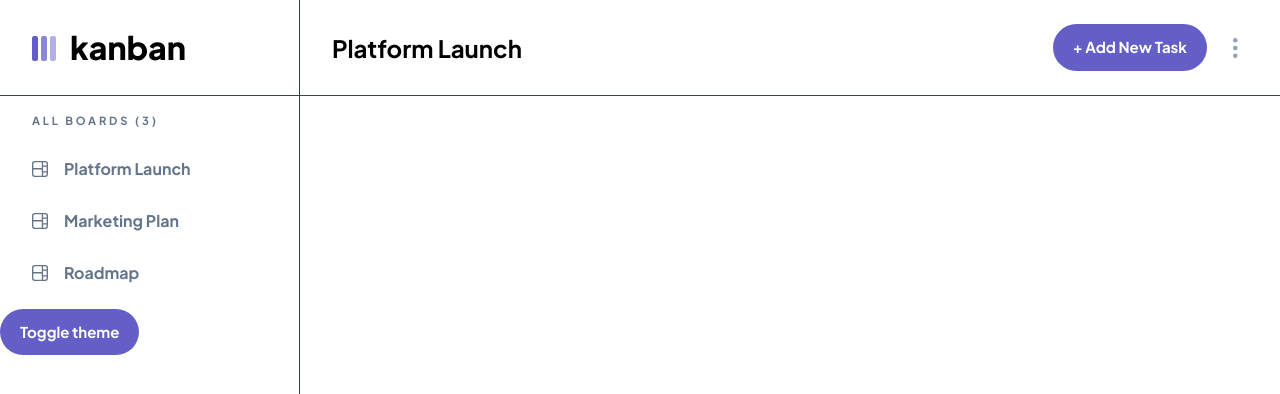
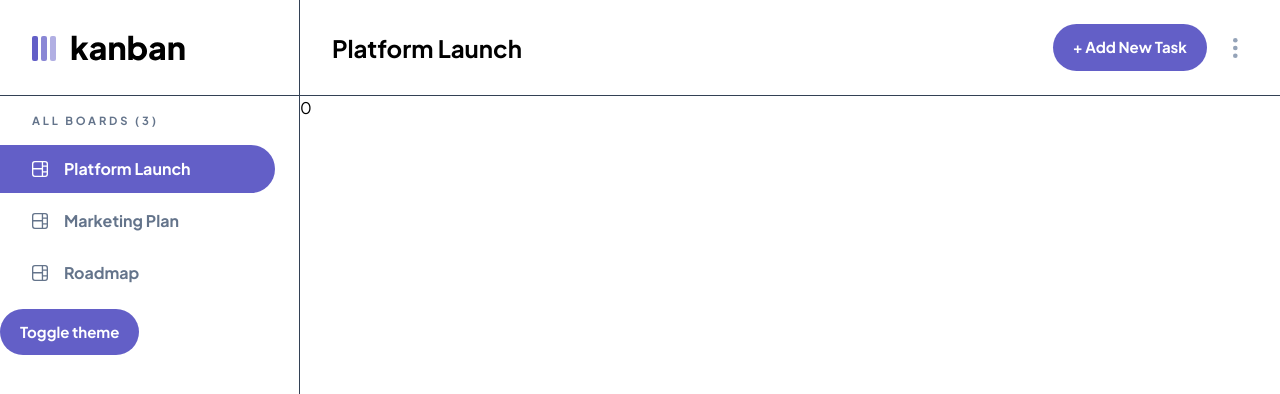
Before and after one commit to Mohamad-Ilham-Ramadhan/kanban-vue, a Vue app: page / in a window 1280 px wide. Shown: the top 394 px of the page. Built offline with nearby package versions, Linux system fonts and the light colour scheme.

Commit message:
style: nav active board

```diff
--- a/src/App.vue
+++ b/src/App.vue
@@ -8,12 +8,11 @@ import IconBoard from '@/components/icons/IconBoard.vue'
 import { useBoardStore } from '@/stores/board.js'
 const boardStore = useBoardStore()
 const boards = boardStore.boards
-const board = boardStore.boards[boardStore.activeBoard]
-console.log('board', board)
 
-  function toggleTheme() {
-    document.documentElement.classList.toggle('dark')
-  }
+function toggleTheme() {
+  document.documentElement.classList.toggle('dark')
+}
+
 
 </script>
 
@@ -24,7 +23,7 @@ console.log('board', board)
       <Logo />
     </div>
     <div class="flex flex-row w-full justify-between items-center px-8">
-      <div class="font-bold text-2xl">{{ board.name }}</div>
+      <div class="font-bold text-2xl">{{ boardStore.board.name }}</div>
       <div class="flex items-center">
         <Button text="+ Add New Task" class="mr-4" />
         <button class="block p-2.5 rounded-xl text-slate-400 hover:bg-slate-200 dark:hover:bg-dark transition-colors">
@@ -40,7 +39,9 @@ console.log('board', board)
           all boards ({{ boardStore.boards.length }})
         </div>
         <nav class="flex flex-col justify-between pr-6 mb-2">
-          <li v-for="b in boards" class="list-none font-bold flex items-center dark:text-slate-400 text-slate-500 hover:bg-primary hover:text-white hover:cursor-pointer pl-8 py-3 rounded-r-full mb-1">
+          <li v-for="(b, index) in boards" :class="['list-none font-bold flex items-center hover:bg-primary-light hover:text-white dark:hover:text-white hover:cursor-pointer pl-8 py-3 rounded-r-full mb-1', boardStore.activeIndex === index ? 'bg-primary text-white' : 'dark:text-slate-400 text-slate-500']"
+            @click="boardStore.setActiveIndex(index)"
+          >
             <IconBoard class="mr-4" />
             <div>{{ b.name }}</div>
           </li>
@@ -53,6 +54,7 @@ console.log('board', board)
       <div class="beautify-scrollbar w-[100vw] h-[calc(100vh-96px)] overflow-auto">
         <div class="flex w-full h-full">
         <!-- ... -->
+        {{ boardStore.activeIndex }}
         </div>
       </div>
     </main>
--- a/src/stores/board.js
+++ b/src/stores/board.js
@@ -2,7 +2,7 @@ import { defineStore } from 'pinia'
 import { v4 as uuid } from 'uuid'
 export const useBoardStore = defineStore('board', {
    state: () => ({
-      activeBoard: 0,
+      activeIndex: 0,
       boards: [
          {
             id: uuid(),
@@ -199,9 +199,12 @@ export const useBoardStore = defineStore('board', {
          },
       ]
    }),
+   getters: {
+      board: (state) => state.boards[state.activeIndex]
+   },
    actions: {
-      increment() {
-         this.activeBoard++
+      setActiveIndex(index) {
+         this.activeIndex = index
       },
    },
    persist: {
```
